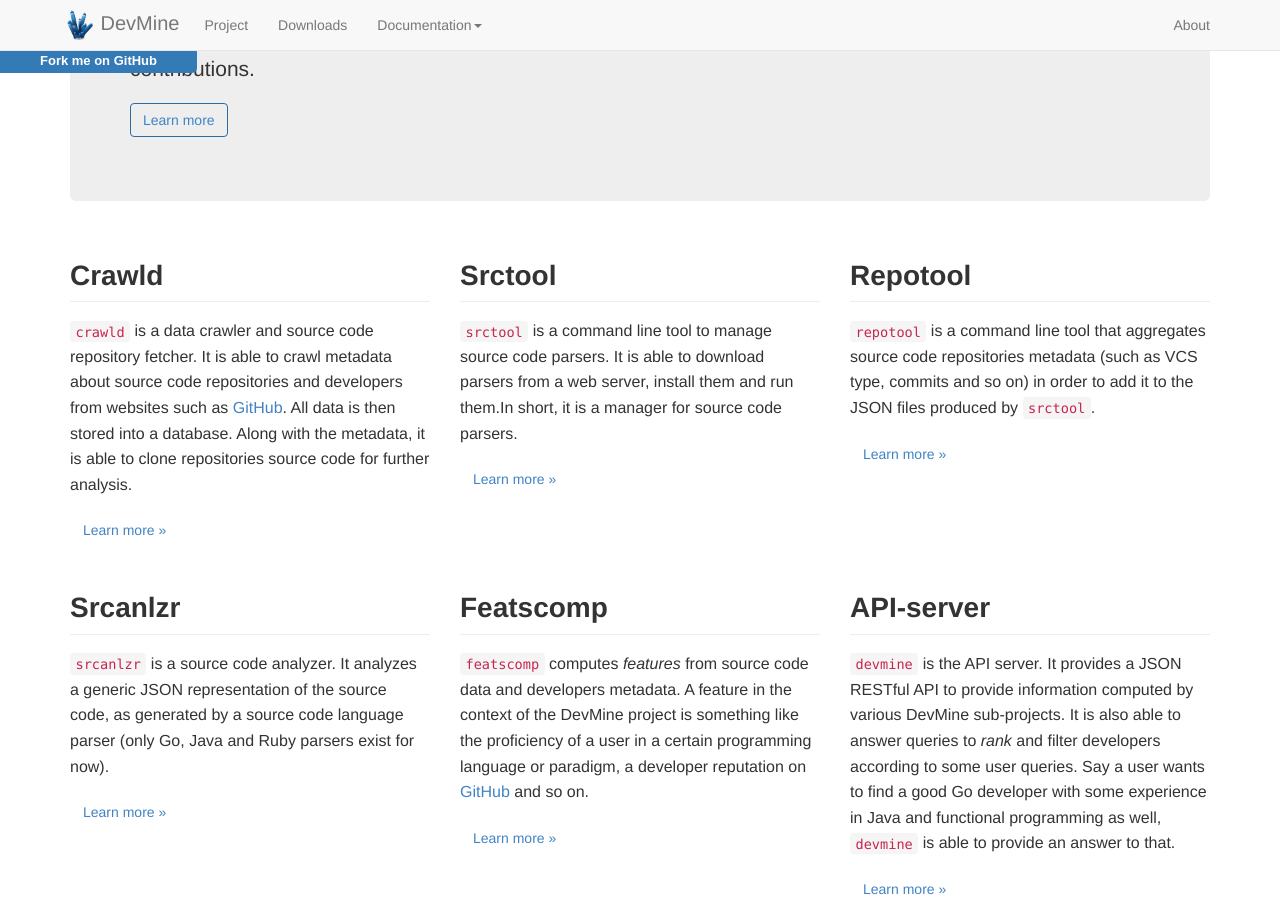
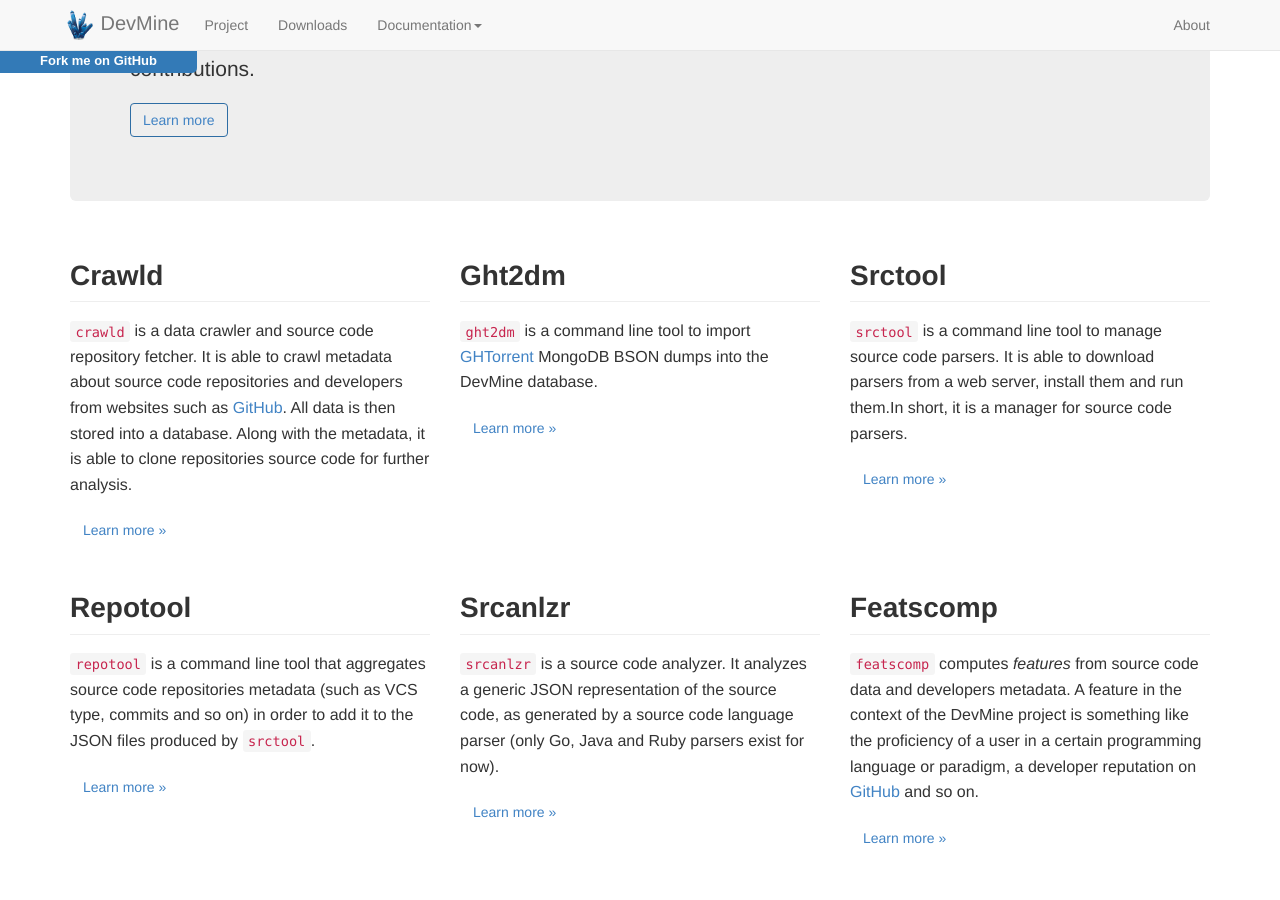
Before and after one commit to DevMine/devmine.github.io, a Jekyll site: the page built from index.html, in a window 1280 px wide and 900 px high, scrolled down 397 px. Built offline with Jekyll 4.4.1, drawn with Linux system fonts in a browser that asks for light colours.

Commit message:
doc: Add documentation about ght2dm.

```diff
--- a/index.html
+++ b/index.html
@@ -50,6 +50,17 @@ title: DevMine
         </p>
     </div>
     <div class="col-md-4 column">
+        <h2>Ght2dm</h2>
+        <p>
+            <code>ght2dm</code> is a command line tool to import
+            <a href="http://ghtorrent.org/">GHTorrent</a>
+            MongoDB BSON dumps into the DevMine database.
+        </p>
+        <p>
+            <a class="btn" href="/doc/ght2dm/">Learn more »</a>
+        </p>
+    </div>
+    <div class="col-md-4 column">
         <h2>Srctool</h2>
         <p>
             <code>srctool</code> is a command line tool to manage source code
@@ -60,6 +71,8 @@ title: DevMine
             <a class="btn" href="/doc/srctool/">Learn more »</a>
         </p>
     </div>
+</div>
+<div class="row clearfix">
     <div class="col-md-4 column">
         <h2>Repotool</h2>
         <p>
@@ -71,8 +84,6 @@ title: DevMine
             <a class="btn" href="/doc/repotool/">Learn more »</a>
         </p>
     </div>
-</div>
-<div class="row clearfix">
     <div class="col-md-4 column">
         <h2>Srcanlzr</h2>
         <p>
@@ -98,6 +109,8 @@ title: DevMine
             <a class="btn" href="/doc/featscomp/">Learn more »</a>
         </p>
     </div>
+</div>
+<div class="row clearfix">
     <div class="col-md-4 column">
         <h2>API-server</h2>
         <p>
@@ -113,8 +126,6 @@ title: DevMine
             <a class="btn" href="/doc/api-server/">Learn more »</a>
         </p>
     </div>
-</div>
-<div class="row clearfix">
     <div class="col-md-4 column">
         <h2>Webapp</h2>
         <p>
```
Also changed, not shown: doc/ght2dm.md (added, +10 -0 lines).
